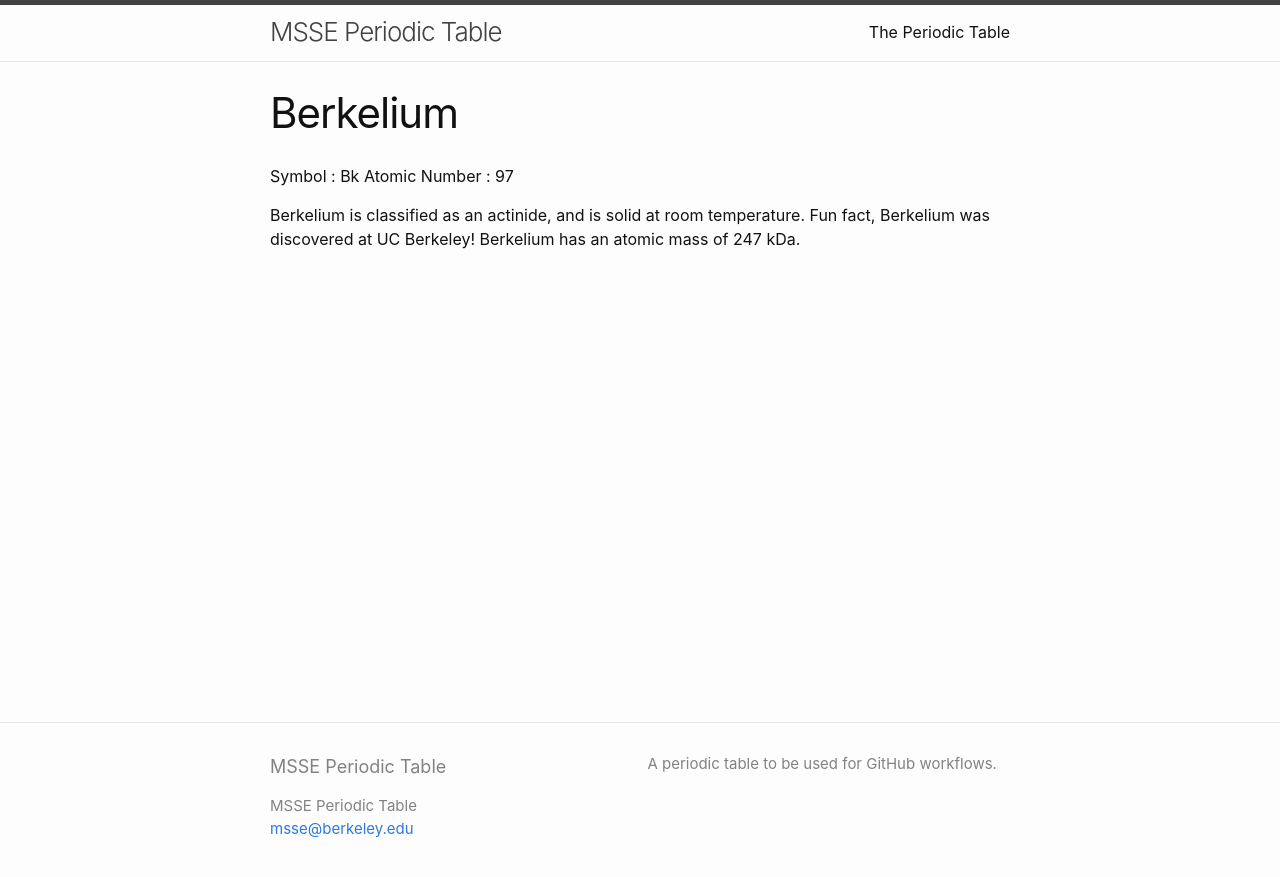
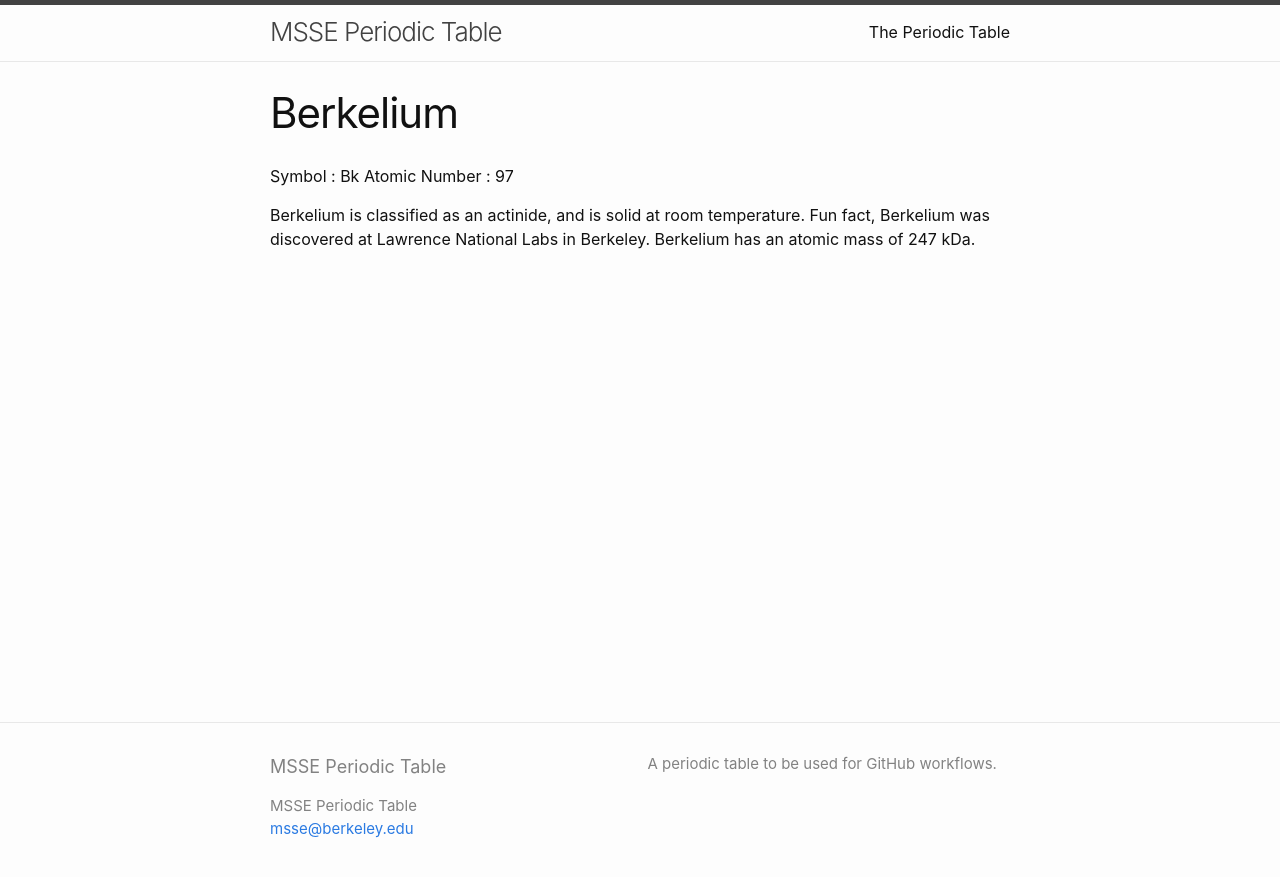
Before and after one commit to msse-chem-280-2023/periodic-table, a Jekyll site: the page built from elements/Berkelium.md, in a window 1280 px wide. Shown: the top 877 px of the page. Built offline with Jekyll 4.4.1, drawn with Linux system fonts in a browser that asks for light colours.

Commit message:
Changed description and atomic number

```diff
--- a/elements/Berkelium.md
+++ b/elements/Berkelium.md
@@ -4,8 +4,8 @@ title: Berkelium
 ---
 
 Symbol : Bk
-Atomic Number :   97
+Atomic Number : 97
 
 Berkelium is classified as an actinide, and is solid at room temperature.
-Fun fact, Berkelium was discovered at UC Berkeley!
+Fun fact, Berkelium was discovered at Lawrence National Labs in Berkeley.
 Berkelium has an atomic mass of 247 kDa.
```
